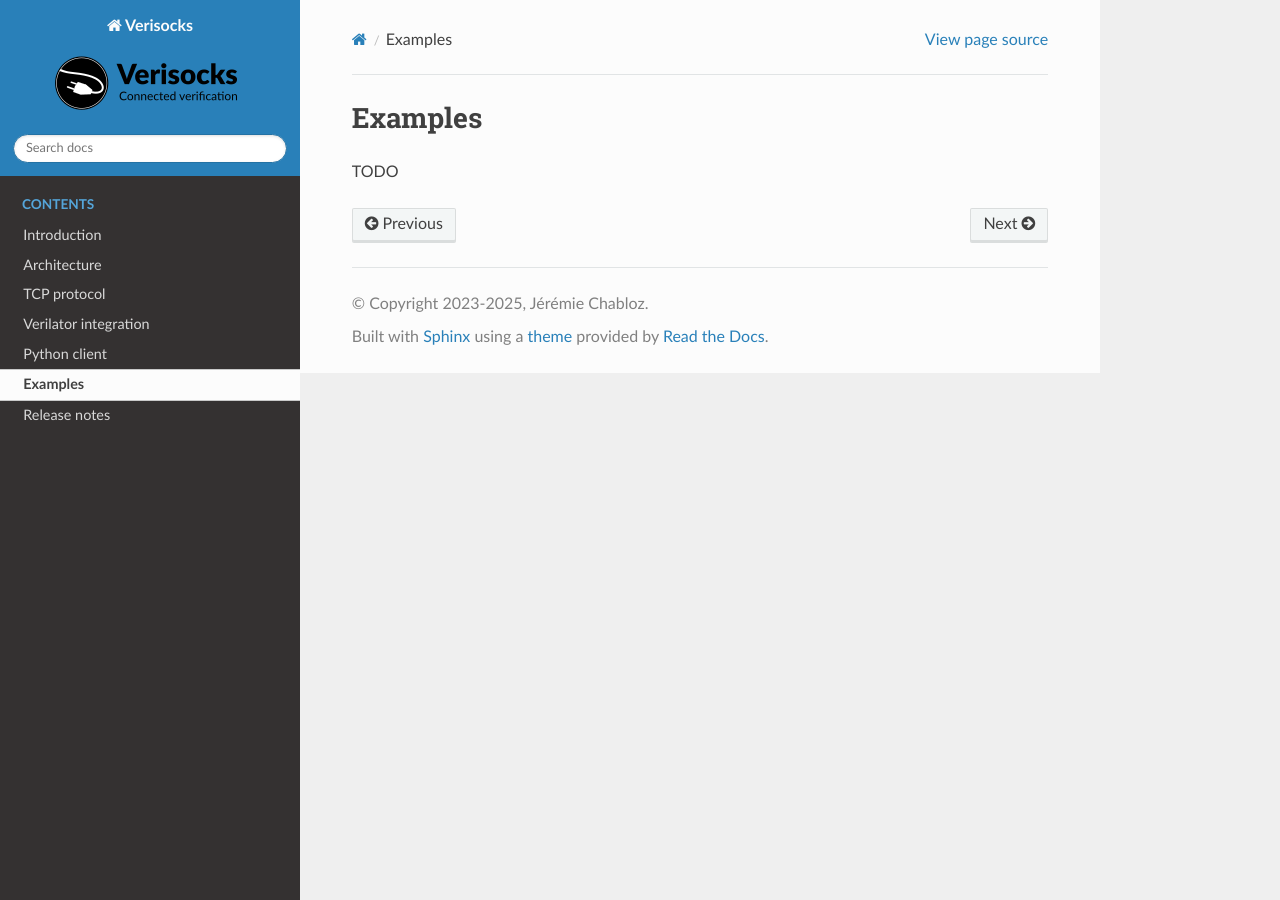
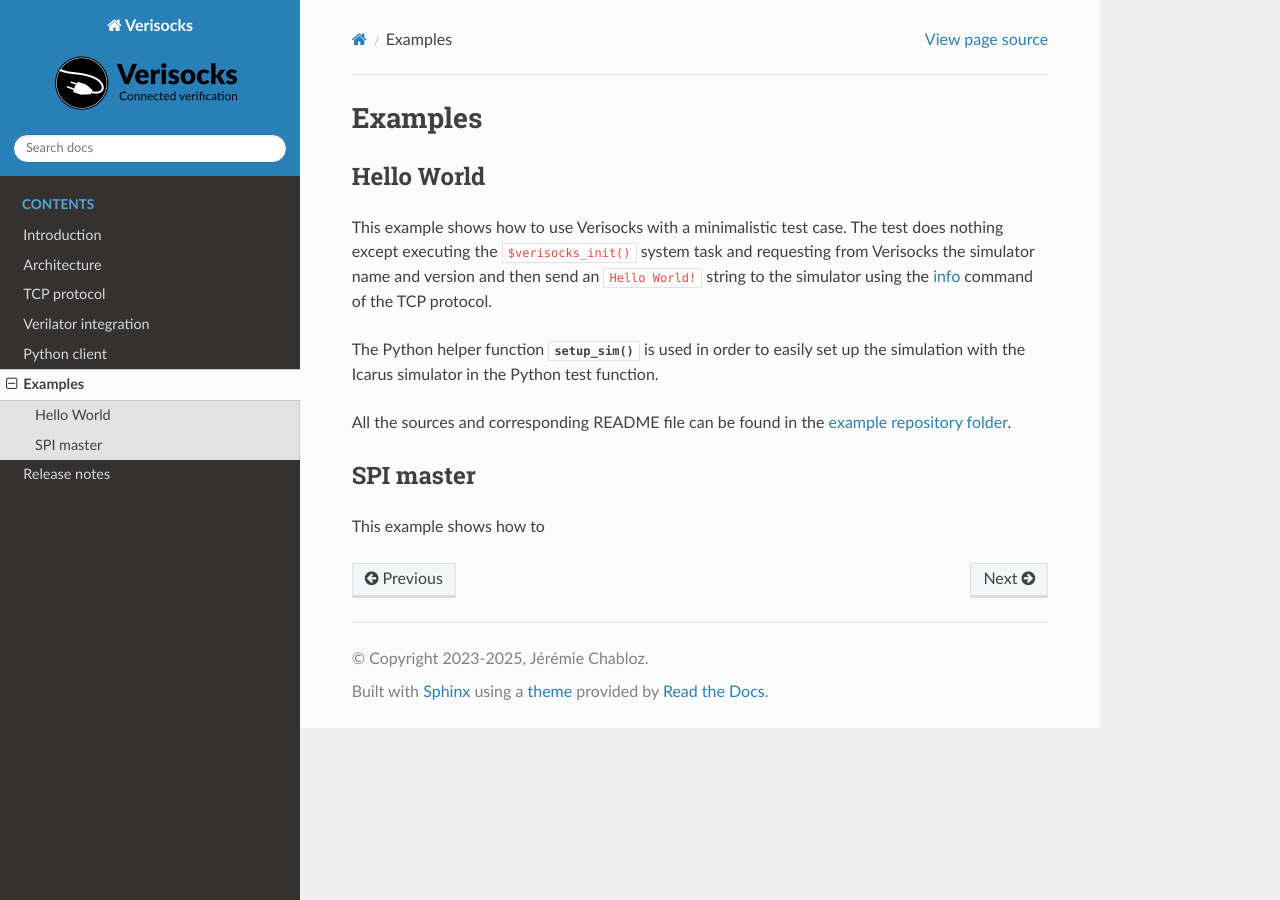
Before and after one commit to jchabloz/verisocks, a Sphinx documentation site: the page built from docs/src/examples.rst, in a window 1280 px wide. Built offline with Sphinx 7.4.7 and the Read the Docs theme 3.1.0, drawn with Linux system fonts in a browser that asks for light colours.

Commit message:
Updated docs (WIP)

```diff
--- a/docs/src/examples.rst
+++ b/docs/src/examples.rst
@@ -5,4 +5,29 @@
 Examples
 ########
 
-TODO
+.. _sec_example_hello_world:
+
+Hello World
+***********
+
+This example shows how to use Verisocks with a minimalistic test case. The test
+does nothing except executing the :code:`$verisocks_init()` system task and
+requesting from Verisocks the simulator name and version and then send an
+:code:`Hello World!` string to the simulator using the :ref:`info <cmd_info>`
+command of the TCP protocol.
+
+The Python helper function :py:meth:`setup_sim() <verisocks.utils.setup_sim>`
+is used in order to easily set up the simulation with the Icarus simulator in
+the Python test function.
+
+All the sources and corresponding README file can be found in the `example
+repository folder
+<https://github.com/jchabloz/verisocks/blob/main/examples/hello_world>`_.
+
+
+
+
+SPI master
+**********
+
+This example shows how to
--- a/docs/src/tcp_protocol.rst
+++ b/docs/src/tcp_protocol.rst
@@ -132,7 +132,7 @@ Commands are messages sent from a client to the Verisocks server intending to
 trigger specific actions for the simulator or the server.
 The supported commands are exhaustively listed below.
 
-
+.. _cmd_info:
 .. _sec_tcp_cmd_info:
 
 Information frame (**info**)
--- a/docs/src/vsl_wizard.rst
+++ b/docs/src/vsl_wizard.rst
@@ -53,7 +53,8 @@ are paths can be relative to the configuration file location.
 .. code-block:: yaml
 
     config:
-      prefix: <text>            # Prefix name to be used
+      prefix: <text>            # Prefix name to be used for Verilator (will
+                                # become the name of the executable)
       top: <text>               # Name of top module
       verilog_src_files:        # List of Verilog source files
       - <path>
@@ -67,7 +68,8 @@ are paths can be relative to the configuration file location.
       use_tracing: <bool>       # If true, tracing is enabled
       use_fst: <bool>           # (optional if use_tracing is false) If true,
                                 # the FST format is used for the traces file
-      log_level: <text>         # (optional) Logging level [info, debug, warning, error, critical]
+      log_level: <text>         # (optional) Logging level
+                                # [info, debug, warning, error, critical]
     variables:                  # (optional) Public variables
       scalars:                  # (optional) List of scalar variables
       - path: <text>            # Name/alias to be used for the variable
```
Also changed, not shown: other parts of docs/src/tcp_protocol.rst (+1 -0 lines), TODO.md (deleted, +0 -9 lines), examples/spi_master/README.md.
